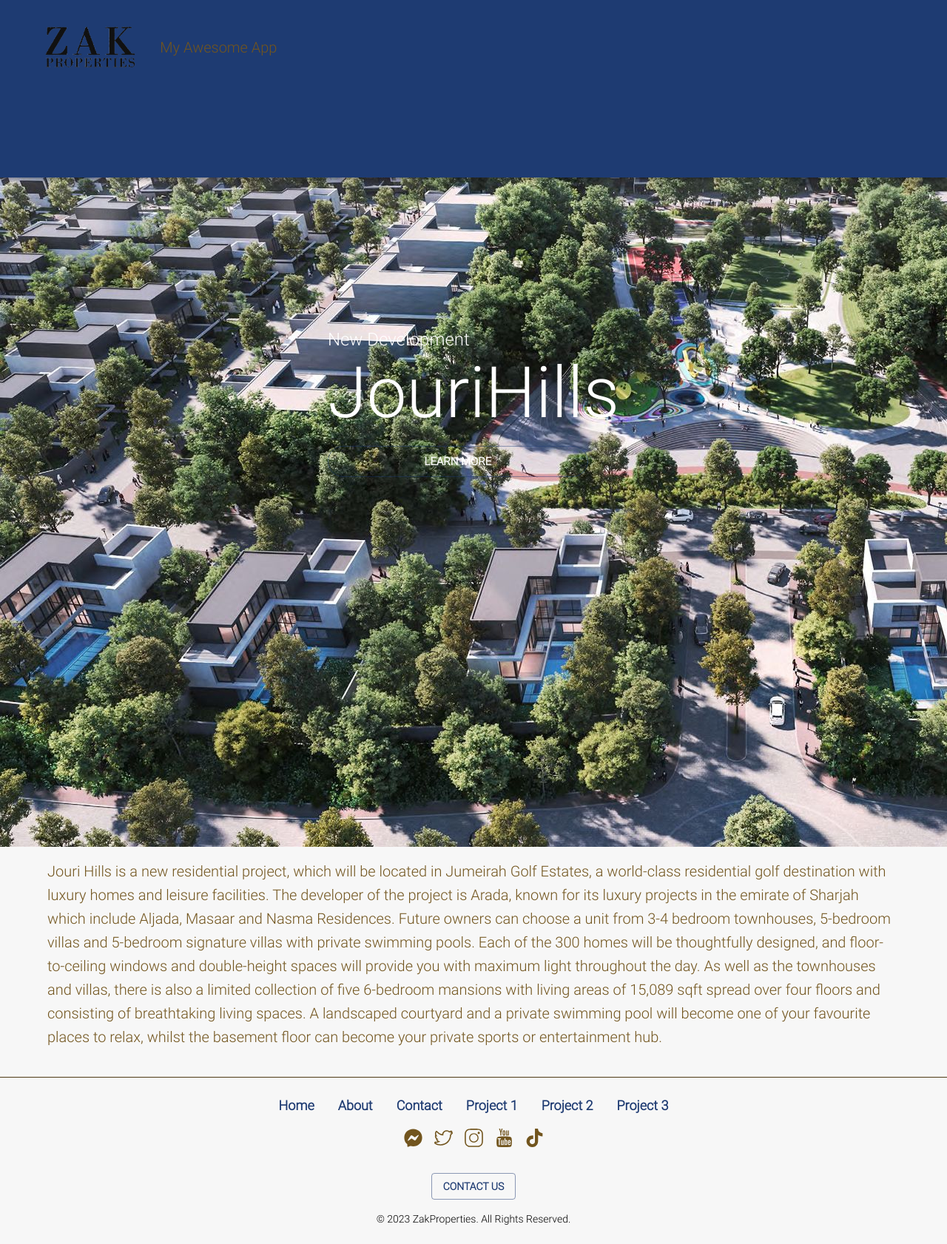
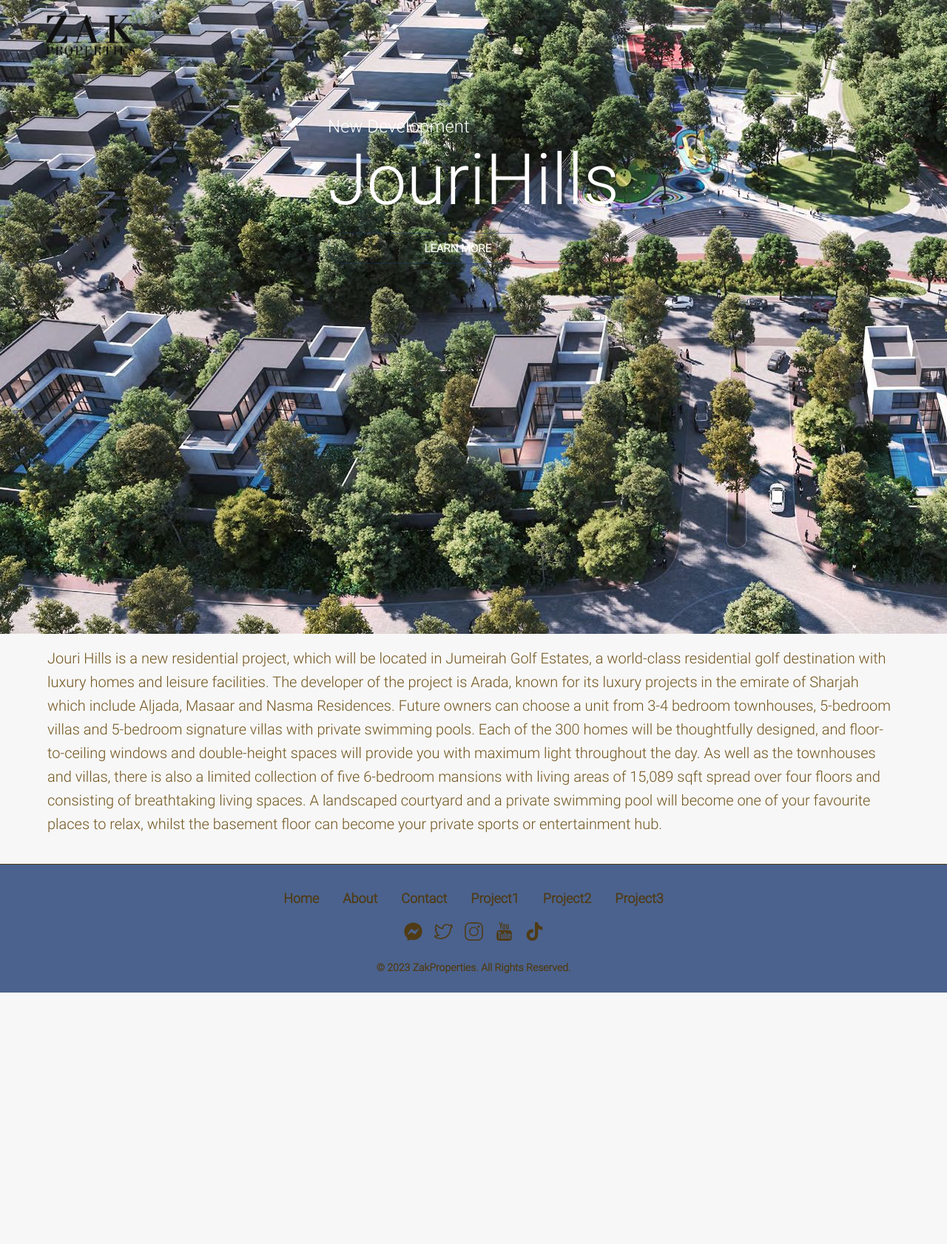
Before and after one commit to RabGH/zakpropertiesclient, a Next.js app: page / in a window 1280 px wide. Shown: the top 1682 px of the page at 74% size. After the commit the page ends 1342 px from the top, so only its background shows below. Built offline with nearby package versions, Linux system fonts and the light colour scheme.

Commit message:
Footer, Button, NavBar, TS config, routes fix

```diff
--- a/package.json
+++ b/package.json
@@ -11,6 +11,7 @@
   "dependencies": {
     "@emotion/react": "^11.10.6",
     "@emotion/styled": "^11.10.6",
+    "@mui/icons-material": "^5.11.11",
     "@mui/material": "^5.11.13",
     "@types/node": "18.15.5",
     "@types/react": "18.0.28",
--- a/src/components/footer/Footer.tsx
+++ b/src/components/footer/Footer.tsx
@@ -1,18 +1,15 @@
 import { Box, Typography } from '@mui/material';
 import { useTheme } from '@mui/material/styles';
-import { SlSocialInstagram } from 'react-icons/sl';
-import { FaFacebookMessenger } from 'react-icons/fa';
-import { SlSocialTwitter } from 'react-icons/sl';
-import { SiTiktok } from 'react-icons/si';
-import { TfiYoutube } from 'react-icons/tfi';
-import Link from '@mui/material/Link';
 import GeneralButton from '../general/GButton';
+import Button from '@mui/material'
+import  Link from 'next/link';
+import Socials from './Socials'
 
 function Footer() {
   const muiTheme = useTheme();
 
   const mainContainer = {
-    bgcolor: muiTheme.palette.success.main,
+    bgcolor: muiTheme.palette.primary.light,
     borderTop: `1px solid ${muiTheme.palette.secondary.dark}`,
     display: 'flex',
     flexDirection: 'column',
@@ -26,35 +23,23 @@ function Footer() {
     alignItems: 'center',
     flexDirection: 'row',
     flexWrap: 'wrap',
-    marginBottom: '16px',
+    marginBottom: '8px',
   };
 
-  const linkStyle = {
-    color: muiTheme.palette.primary.main,
+  const linkStyles = {
+    backgroundColor: 'transparent',
+    boxShadow: 'none',
+    color: muiTheme.palette.secondary.dark,
     textDecoration: 'none',
     fontWeight: 'bold',
     textTransform: 'capitalize',
     fontSize: '18px',
-    margin: '0 16px',
-    '&:hover': {
-      color: muiTheme.palette.primary.light,
-      textDecoration: 'none',
-    },
-  };
-
-  const socials = {
-    display: 'flex',
-    justifyContent: 'center',
-    alignItems: 'center',
-    gap: '16px',
-  };
-
-  const socialIcons = {
-    fontSize: '25px',
-    marginBottom: '0.5rem',
-    color: muiTheme.palette.secondary.main,
+    margin: '0 0px',
     '&:hover': {
       color: muiTheme.palette.secondary.light,
+      backgroundColor: 'transparent',
+      boxShadow: 'none',
+      textDecoration: 'none',
     },
   };
 
@@ -63,54 +48,63 @@ function Footer() {
     color: muiTheme.palette.primary.main
   };
 
+  const copyRightStyles = {
+    color: muiTheme.palette.secondary.dark, fontWeight:  'bold'
+  };
+
   return (
     <Box sx={mainContainer}>
       <Box sx={linkBox}>
-        <Link href="/" sx={linkStyle}>
+
+          <Link href='/'>
+            <GeneralButton variant='contained' sx={linkStyles}>
               Home
+            </GeneralButton>
           </Link>
-        <Link href="/about" sx={linkStyle}>
+
+        <Link href='/about'>
+          <GeneralButton variant='contained' sx={linkStyles}>
             About
+          </GeneralButton>
         </Link>
-        <Link href="/contact" sx={linkStyle}>
+
+        <Link href='/contact'>
+          <GeneralButton variant='contained' sx={linkStyles}>
               Contact
+          </GeneralButton>
         </Link>
-        <Link href="/project1" sx={linkStyle}>
-          Project 1
+
+        <Link href='/project1'>
+          <GeneralButton variant='contained' sx={linkStyles}>
+              Project1
+          </GeneralButton>
         </Link>
-        <Link href="/project2" sx={linkStyle}>
-          Project 2
+
+        <Link href='/project2'>
+          <GeneralButton variant='contained' sx={linkStyles}>
+              Project2
+          </GeneralButton>
         </Link>
-        <Link href="/project3" sx={linkStyle}>
-          Project 3
+
+        <Link href='/project3'>
+          <GeneralButton variant='contained' sx={linkStyles}>
+              Project3
+          </GeneralButton>
         </Link>
+
       </Box>
       <Box sx={linkBox}>
-        <Typography variant="h6" gutterBottom>
+        <Typography variant='h6' gutterBottom>
 
         </Typography>
-        <Box sx={socials}>
-          <Link sx={socialIcons} target="__blank" href="https://www.facebook.com/">
-            <FaFacebookMessenger />
-          </Link>
-          <Link sx={socialIcons} target="__blank" href="https://twitter.com/">
-            <SlSocialTwitter />
-          </Link>
-          <Link sx={socialIcons} target="__blank" href="https://www.instagram.com/">
-            <SlSocialInstagram />
-          </Link>
-          <Link sx={socialIcons} target="__blank" href="https://www.youtube.com/">
-            <TfiYoutube />
-          </Link>
-          <Link sx={socialIcons} target="__blank" href="https://www.tiktok.com/en/">
-            <SiTiktok />
-          </Link>
+        <Socials />
       </Box>
-      </Box>
-      <GeneralButton variant="outlined" sx={buttonStyles}>
+      {/* <Link href='/contact'>
+        <GeneralButton variant='outlined' sx={buttonStyles}>
           Contact Us
         </GeneralButton>
-      <Typography variant="body2" align="center" sx={{ mt: 2 }}>
+      </Link> */}
+      <Typography variant='body2' align='center' sx={copyRightStyles}>
         © 2023 ZakProperties. All Rights Reserved.
       </Typography>
     </Box>
--- /dev/null
+++ b/src/components/footer/Socials.tsx
@@ -0,0 +1,50 @@
+import { SlSocialInstagram } from 'react-icons/sl';
+import { FaFacebookMessenger } from 'react-icons/fa';
+import { SlSocialTwitter } from 'react-icons/sl';
+import { SiTiktok } from 'react-icons/si';
+import { TfiYoutube } from 'react-icons/tfi';
+import Link from '@mui/material/Link';
+import { useTheme } from '@mui/material/styles';
+import { Box } from '@mui/material';
+
+
+function Socials () {
+    const muiTheme = useTheme();
+    const socials = {
+        display: 'flex',
+        justifyContent: 'center',
+        alignItems: 'center',
+        gap: '16px',
+      };
+
+      const socialIcons = {
+        fontSize: '25px',
+        marginBottom: '0.5rem',
+        color: muiTheme.palette.secondary.dark,
+        '&:hover': {
+        color: muiTheme.palette.secondary.light,
+        },
+      };
+
+    return (
+        <Box sx={socials}>
+            <Link sx={socialIcons} target="__blank" href="https://www.facebook.com/">
+                <FaFacebookMessenger />
+            </Link>
+            <Link sx={socialIcons} target="__blank" href="https://twitter.com/">
+                <SlSocialTwitter />
+            </Link>
+            <Link sx={socialIcons} target="__blank" href="https://www.instagram.com/">
+                <SlSocialInstagram />
+            </Link>
+            <Link sx={socialIcons} target="__blank" href="https://www.youtube.com/">
+                <TfiYoutube />
+            </Link>
+            <Link sx={socialIcons} target="__blank" href="https://www.tiktok.com/en/">
+                <SiTiktok />
+            </Link>
+        </Box>
+    );
+}
+
+export default Socials
--- a/src/components/general/GButton.tsx
+++ b/src/components/general/GButton.tsx
@@ -1,6 +1,8 @@
 import React from 'react';
 import Button from '@mui/material/Button';
 import { useTheme } from '@mui/material/styles';
+import { SxProps } from '@mui/system';
+import { Theme } from '@mui/material/styles';
 
 interface GeneralButtonProps {
   label?: string;
@@ -8,7 +10,7 @@ interface GeneralButtonProps {
   children?: React.ReactNode;
   size?: 'small' | 'medium' | 'large';
   variant?: 'text' | 'outlined' | 'contained';
-  sx?: React.CSSProperties;
+  sx?: SxProps<Theme> | undefined;
   required?: boolean;
   className?: string;
 }
--- a/src/components/navbar/NavBar.tsx
+++ b/src/components/navbar/NavBar.tsx
@@ -1,57 +1,48 @@
 import * as React from 'react';
 import AppBar from '@mui/material/AppBar';
 import Toolbar from '@mui/material/Toolbar';
-import Typography from '@mui/material/Typography';
 import CssBaseline from '@mui/material/CssBaseline';
-import Slide from '@mui/material/Slide';
 import Box from '@mui/material/Box';
-import Container from '@mui/material/Container';
 import Image from 'next/image';
 import { styled } from '@mui/material/styles';
+import { useScrollTrigger } from '@mui/material';
+import { useTheme } from '@mui/material/styles';
 
 import NoBgLogo from '../../assets/images/logo/logoNoBg.png';
 
 interface Props {
-  children: React.ReactNode;
+  children?: React.ReactNode;
 }
 
-interface HideOnScrollProps {
-  window?: () => Window;
+interface ElevationScrollProps {
   children: React.ReactElement;
 }
 
-const HideOnScroll = ({ children }: HideOnScrollProps): JSX.Element => {
-  const [lastScrollTop, setLastScrollTop] = React.useState<number>(0);
-  const [hidden, setHidden] = React.useState<boolean>(false);
 
-  React.useEffect(() => {
-    const handleScroll = () => {
-      const scrollTop = window.pageYOffset || document.documentElement.scrollTop;
-      setHidden(scrollTop > lastScrollTop && scrollTop > 60);
-      setLastScrollTop(scrollTop <= 0 ? 0 : scrollTop);
-    };
 
-    if (typeof window !== 'undefined') {
-      window.addEventListener('scroll', handleScroll);
-    }
+const ElevationScroll = ({ children }: ElevationScrollProps): JSX.Element => {
+    const theme = useTheme();
+    const trigger = useScrollTrigger({
+    disableHysteresis: true,
+    threshold: 60,
+    target: typeof window !== 'undefined' ? window : undefined,
+  });
 
-    return () => {
-      if (typeof window !== 'undefined') {
-        window.removeEventListener('scroll', handleScroll);
-      }
-    };
-  }, [lastScrollTop]);
 
-  return (
-    <Slide appear={false} direction="down" in={!hidden}>
-      <div>{children}</div>
-    </Slide>
-  );
+  return React.cloneElement(children, {
+    elevation: trigger ? 4 : 0,
+    sx: {
+      backgroundColor: trigger ? theme.palette.primary.light : 'transparent',
+      transition: 'all 0.3s ease-out', // add a transition to the Box component
+    },
+  });
 };
 
 const StyledAppBar = styled(AppBar)({
-  transition: 'height 0.5s',
-  height: '15rem'
+  height: '6rem',
+  backgroundColor: 'transparent',
+  boxShadow: 'none',
+  position: 'fixed',
 });
 
 const StyledToolbar = styled(Toolbar)({
@@ -64,21 +55,21 @@ const StyledImage = styled(Image)({
   width: 'auto'
 });
 
+
 export default function ElevateAppBar(props: Props): JSX.Element {
   return (
     <React.Fragment>
       <CssBaseline />
-      <HideOnScroll {...props}>
-        <StyledAppBar>
-          <StyledToolbar>
-            <StyledImage src={NoBgLogo} alt='' />
-            <Typography variant="h6" component="div" sx={{ flexGrow: 1 }}>
-              My Awesome App
-            </Typography>
-          </StyledToolbar>
-        </StyledAppBar>
-      </HideOnScroll>
-      <Toolbar />
+      <Box sx={{ flexGrow: 1 }}>
+        <ElevationScroll {...props}>
+          <StyledAppBar position="sticky">
+            <StyledToolbar>
+              <StyledImage src={NoBgLogo} alt='' />
+            </StyledToolbar>
+          </StyledAppBar>
+        </ElevationScroll>
+        <Toolbar />
+      </Box>
     </React.Fragment>
   );
 }
--- a/src/components/pageComponents/home/homeHeader/ImageHome.tsx
+++ b/src/components/pageComponents/home/homeHeader/ImageHome.tsx
@@ -13,13 +13,12 @@ function HomeImage() {
 
   const mainContainer = {
     position: 'relative',
-    textAlign: 'left',
     color: 'white',
     height: '100vh',
   };
 
   const imgContainer = {
-    mt: '5rem',
+    mt: '-13rem',
     opacity: '100%',
   };
 
@@ -52,7 +51,7 @@ function HomeImage() {
   const innerImage = {
     // backgroundColor: 'rgba(135, 235, 147, 0.1)',
     // boxShadow: "0px 2px 5px rgba(0, 0, 0, 1)",
-    borderRadius: '20rem',
+    // borderRadius: '20rem',
   };
 
   const topTitle = {
--- a/src/pages/index.tsx
+++ b/src/pages/index.tsx
@@ -3,7 +3,6 @@ import { Container, Typography, Box } from '@mui/material';
 import { useTheme } from '@mui/material/styles'
 import Divider from '@mui/material/Divider';
 import Header from '../components/pageComponents/home/homeHeader/HeaderHome';
-import HomeImageCards from '../components/pageComponents/home/homeBody/HomeImageCards';
 
 function Home() {
     const muiTheme = useTheme();
@@ -25,10 +24,6 @@ function Home() {
     const mainContainer = {
     };
 
-    const homeCards = {
-      mt: '1rem',
-      mb: '5rem',
-    };
 
   return (
     <Box sx={mainContainer}>
```
Also changed, not shown: src/pages/_app.tsx (+1 -7 lines), tsconfig.json (+5 -2 lines), 1 other file (tests, documents, lock files or other folders). Lines whose indentation alone changed are shown as unchanged.
